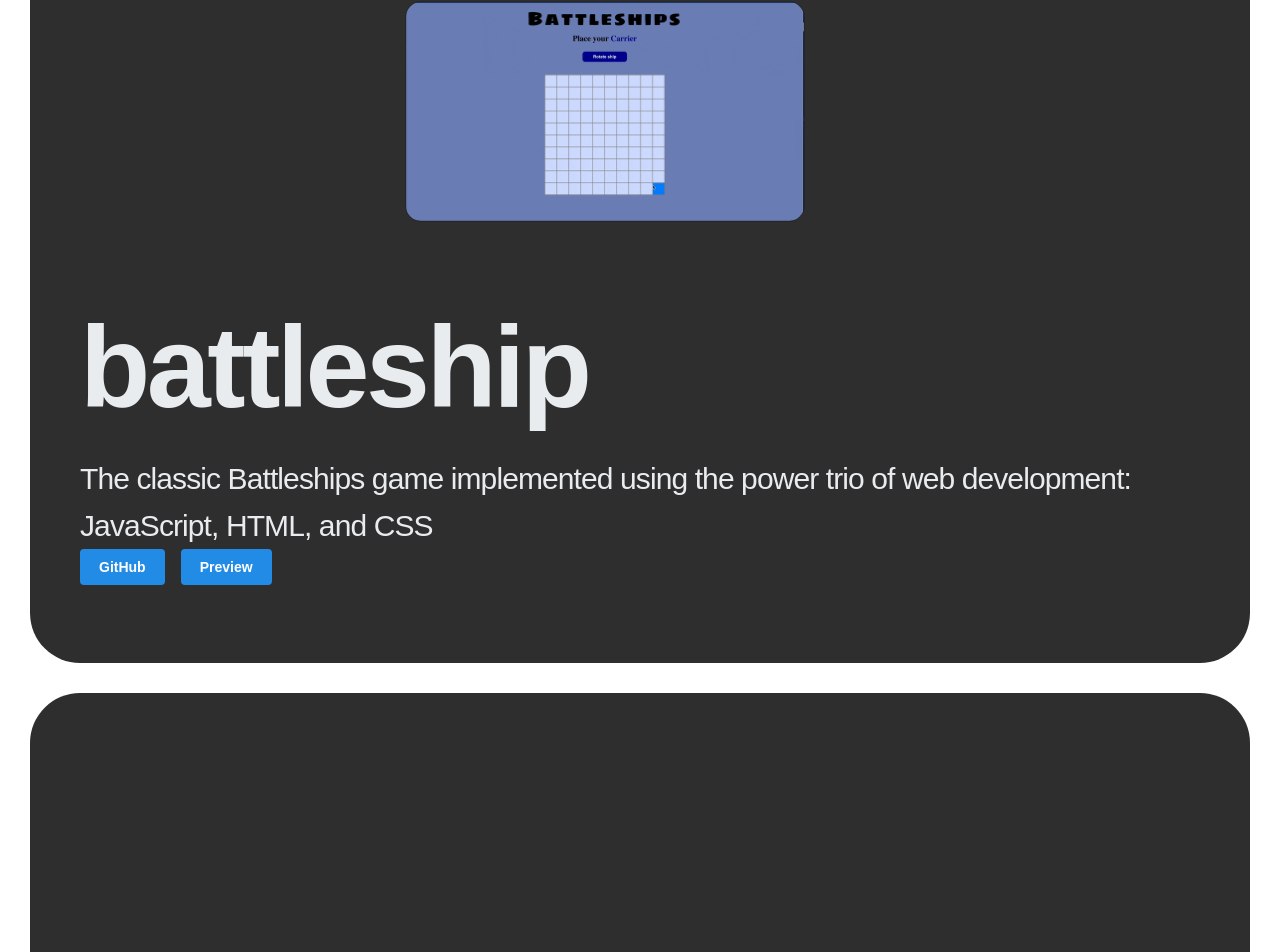
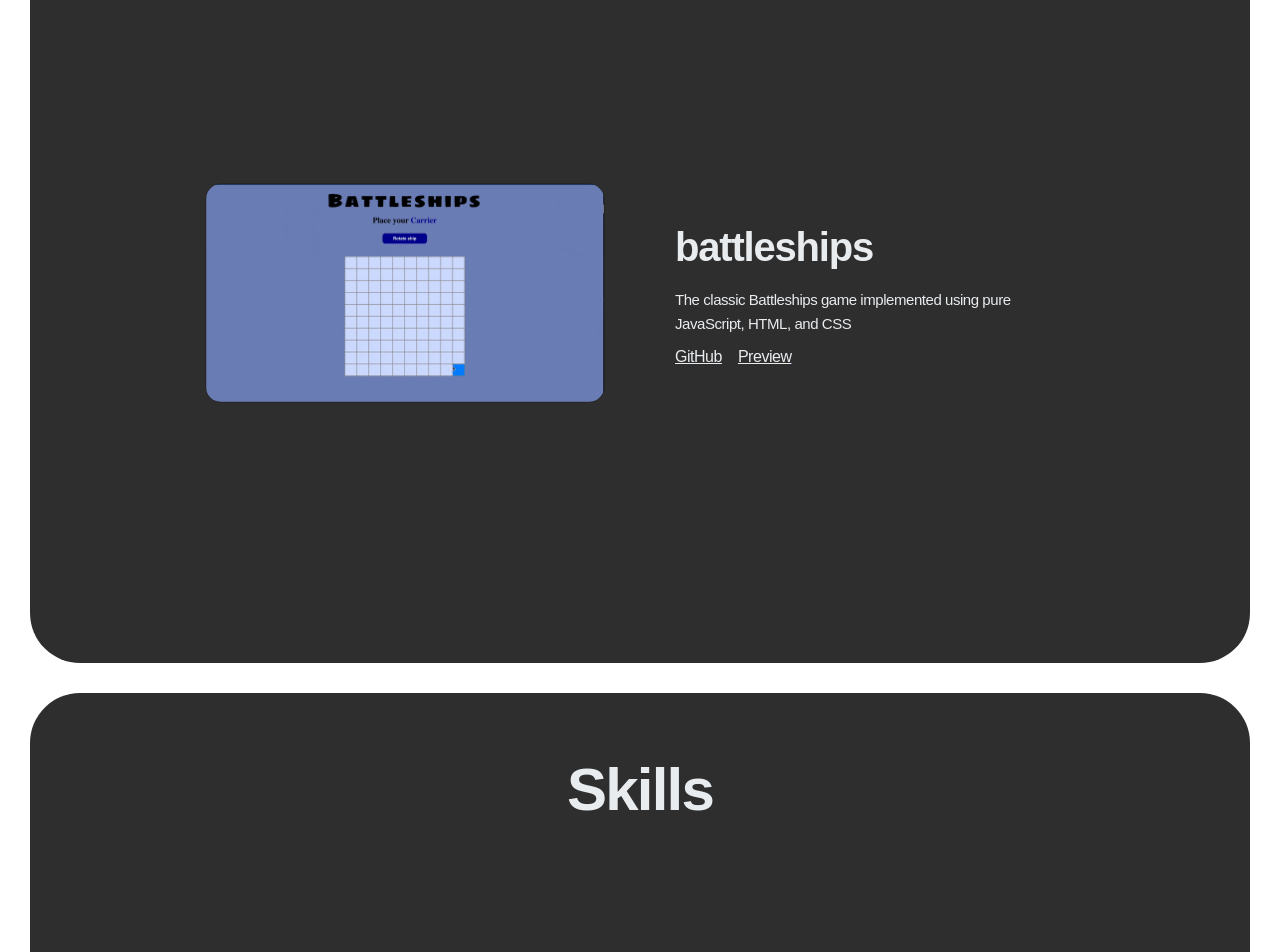
Before and after one commit to blancpain/portfolio, a React (Vite) app: page / in a window 1280 px wide. Shown: the part 3187-4139 px from the top of the page. Built offline with nearby package versions, Linux system fonts and the light colour scheme.

Commit message:
refactor: Projects and Skills components, styling changes

```diff
--- a/src/components/Projects.tsx
+++ b/src/components/Projects.tsx
@@ -1,10 +1,10 @@
-import { Box, Button, Flex, Group, Image, Text } from '@mantine/core';
+import { Box, Flex, Group, Image, Text } from '@mantine/core';
 import { useMediaQuery } from '@mantine/hooks';
-import { motion } from 'framer-motion';
 import { nanoid } from 'nanoid';
 import { Card } from './Card';
 import classes from '../styles/Project.module.css';
 import { mangifyGif, battleshipGif, watchCoGif } from '@/assets';
+import { Link } from './elements/Link';
 
 type TprojectData = {
   title: string;
@@ -31,39 +31,35 @@ const projectData: TprojectData[] = [
     siteUrl: 'https://blancpain.github.io/shopping-cart/',
   },
   {
-    title: 'battleship',
-    description:
-      'The classic Battleships game implemented using the power trio of web development: JavaScript, HTML, and CSS',
+    title: 'battleships',
+    description: 'The classic Battleships game implemented using pure JavaScript, HTML, and CSS',
     gif: battleshipGif,
     githubRepoUrl: 'https://github.com/blancpain/battleship',
     siteUrl: 'https://blancpain.github.io/battleship/',
   },
 ];
 
-// TODO: move styles to separate file, add more projects as some sort of da a structure...
 export function Project({ title, gif, description, githubRepoUrl, siteUrl }: TprojectData) {
   // NOTE: custom hook to change direction at smaller screen sizes, if no value we assume true i.e. column
   const isColumn = useMediaQuery('(max-width: 48em)');
 
   return (
     <Card isColumn={isColumn ?? true}>
-      <a href={siteUrl} target="_blank" rel="noopener noreferrer" aria-label="View on GitHub">
-        <motion.div whileHover={{ scale: 1.2 }}>
-          <Box w={{ base: '100%', xs: '415px', sm: '415px', lg: '400px', xl: '400px' }} mr={70}>
-            <Image src={gif} radius="lg" style={{ border: '1px solid #25262B' }} />
-          </Box>
-        </motion.div>
-      </a>
-      <Flex direction="column">
+      <Box w={{ base: '100%', xs: '415px', sm: '415px', lg: '400px', xl: '400px' }} mr={70}>
+        <Link href={siteUrl}>
+          <Image src={gif} radius="lg" style={{ border: '1px solid #25262B' }} />
+        </Link>
+      </Box>
+      <Flex direction="column" gap={10} className={classes.textContainer}>
         <Text className={classes.title}>{title}</Text>
         <Text className={classes.subTitle}>{description}</Text>
-        <Group>
-          <Button component="a" href={githubRepoUrl} target="_blank">
-            GitHub
-          </Button>
-          <Button component="a" href={siteUrl} target="_blank">
-            Preview
-          </Button>
+        <Group p={0} m={0}>
+          <Link href={githubRepoUrl}>
+            <Text className={classes.link}>GitHub</Text>
+          </Link>
+          <Link href={siteUrl}>
+            <Text className={classes.link}>Preview</Text>
+          </Link>
         </Group>
       </Flex>
     </Card>
--- a/src/components/Skills.tsx
+++ b/src/components/Skills.tsx
@@ -1,14 +1,19 @@
-import { Flex, Text } from '@mantine/core';
+import { Flex, Stack, Text } from '@mantine/core';
 import { SiTypescript } from '@icons-pack/react-simple-icons';
 import { Card } from './Card';
+import classes from '../styles/Skills.module.css';
 
-// TODO: move styles to separate file, add more projects as some sort of da a structure...
+// TODO: skills in data structure
+
 export function Skills() {
   return (
     <Card isColumn>
-      <Flex direction="column" align="center" justify="space-between" h="100px">
-        <SiTypescript color="white" width="60px" height="60px" />
-        <Text c="white">TypeScript</Text>
+      <Text className={classes.title}>Skills</Text>
+      <Flex gap={10} wrap="wrap" className={classes.skillsContainer}>
+        <Stack align="center">
+          <SiTypescript color="white" width="60px" height="60px" />
+          <Text>TypeScript</Text>
+        </Stack>
       </Flex>
     </Card>
   );
--- a/src/styles/Card.module.css
+++ b/src/styles/Card.module.css
@@ -3,6 +3,12 @@
   min-height: calc(100vh - 60px);
   margin: 30px;
   border-radius: 50px;
-  /* TODO: padding needs to be dynamic*/
   padding: 50px;
+
+  @media (max-width: $mantine-breakpoint-lg) {
+    padding: 30px;
+  }
+  @media (max-width: $mantine-breakpoint-sm) {
+    padding: 20px;
+  }
 }
--- a/src/styles/Project.module.css
+++ b/src/styles/Project.module.css
@@ -1,35 +1,35 @@
 .title,
-.subTitle {
+.subTitle,
+.link {
   letter-spacing: -0.03em;
+  color: var(--mantine-color-gray-2);
+}
+
+.link {
+  text-decoration: underline;
+  &:hover {
+    color: #fcca46;
+  }
 }
 
 .title {
-  color: var(--mantine-color-gray-2);
-  font-size: 115px;
+  font-size: 40px;
   font-weight: 800;
 
-  @media (max-width: $mantine-breakpoint-lg) {
-    font-size: 80px;
-  }
   @media (max-width: $mantine-breakpoint-sm) {
-    font-size: 60px;
+    font-size: 20px;
   }
 
   @media (max-width: $mantine-breakpoint-xs) {
-    font-size: 30px;
+    font-size: 20px;
   }
 }
 
 .subTitle {
-  color: var(--mantine-color-gray-2);
-  font-size: 30px;
+  font-size: 15px;
   font-weight: 100;
+}
 
-  @media (max-width: $mantine-breakpoint-lg) {
-    font-size: 30px;
-  }
-
-  @media (max-width: $mantine-breakpoint-sm) {
-    font-size: 15px;
-  }
+.textContainer {
+  max-width: 400px;
 }
--- /dev/null
+++ b/src/styles/Skills.module.css
@@ -0,0 +1,20 @@
+.title {
+  font-size: 60px;
+  font-weight: 800;
+  flex: 1;
+  letter-spacing: -0.03em;
+  color: var(--mantine-color-gray-2);
+
+  @media (max-width: $mantine-breakpoint-sm) {
+    font-size: 40px;
+  }
+
+  @media (max-width: $mantine-breakpoint-xs) {
+    font-size: 30px;
+  }
+}
+
+.skillsContainer {
+  flex: 2;
+  color: var(--mantine-color-gray-2);
+}
```
